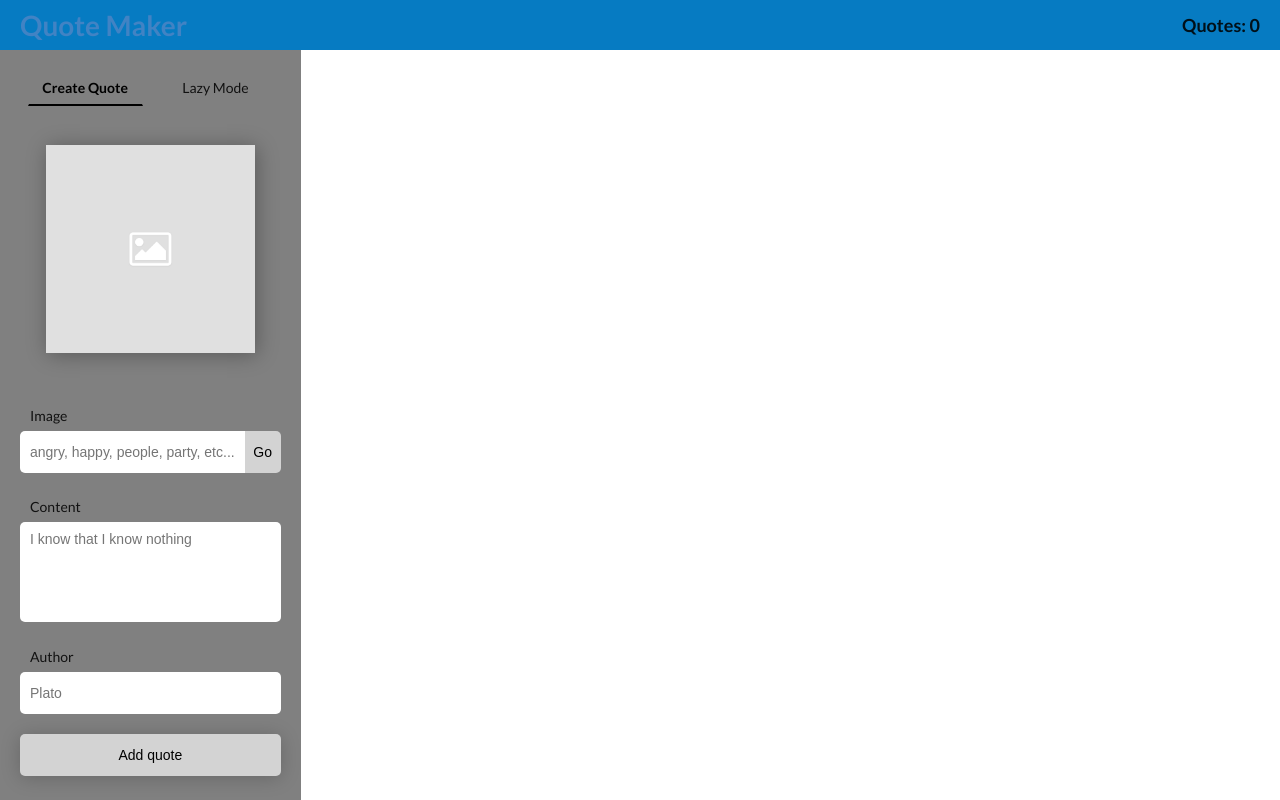
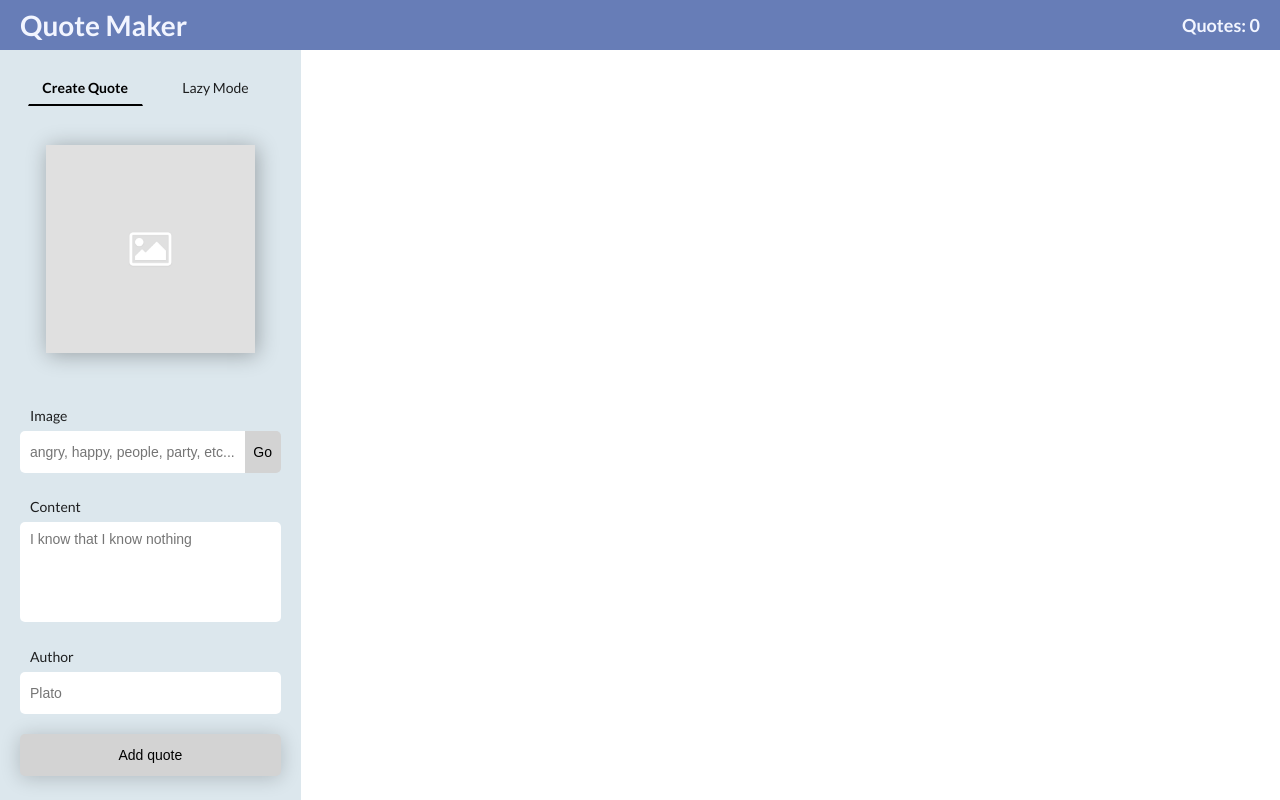
Before and after one commit to Sebachowa/colvin-test, a React (Create React App) app: page / in a window 1280 px wide. Built offline with nearby package versions, Linux system fonts and the light colour scheme.

Commit message:
Add some general styling to the app

```diff
--- a/public/index.html
+++ b/public/index.html
@@ -24,7 +24,7 @@
       Learn how to configure a non-root public URL by running `npm run build`.
     -->
     <title>Colvin Test</title>
-    <link href="https://fonts.googleapis.com/css?family=Bad+Script|Dosis:300" rel="stylesheet">
+    <link href="https://fonts.googleapis.com/css?family=Roboto|Bad+Script|Dosis:300" rel="stylesheet">
   </head>
   <body>
     <noscript>You need to enable JavaScript to run this app.</noscript>
--- a/src/components/App.js
+++ b/src/components/App.js
@@ -8,12 +8,13 @@ import Navbar from './Navbar'
 const Wrapper = styled.div`
   width: 100vw;
   height: 100vh;
-`
+`;
+
 const Content = styled.div`
   display: flex;
   flex-direction: row;
   height: calc(100% - 50px);
-`
+`;
 
 const App = () => {
   return (
--- a/src/components/HomeSidebar/styled.js
+++ b/src/components/HomeSidebar/styled.js
@@ -3,7 +3,7 @@ import styled from 'styled-components'
 export const SidebarContainer = styled.div`
   width: 30%;
   min-height: 100%;
-  background: gray;
+  background: #DCE7ED;
   padding: 20px;
   display: flex;
   flex-direction: column;
--- a/src/components/Navbar/index.js
+++ b/src/components/Navbar/index.js
@@ -6,7 +6,9 @@ import { NavbarContainer, Logo, Counter } from './styled.js'
 const Navbar = (props) => {
   return (
     <NavbarContainer>
-      <Logo><Link to={'/'}>Quote Maker</Link></Logo>
+      <Link to={'/'}>
+        <Logo>Quote Maker</Logo>
+      </Link>
       <Counter>Quotes: {props.quotesLength}</Counter>
     </NavbarContainer>
   )
--- a/src/components/Navbar/styled.js
+++ b/src/components/Navbar/styled.js
@@ -2,7 +2,7 @@ import styled from 'styled-components'
 
 export const NavbarContainer = styled.nav`
 width: 100%;
-background: #067bc2;
+background: #677DB7;
 padding: 0 20px;
 display: flex;
 justify-content: space-between;
@@ -12,9 +12,12 @@ align-items: center;
 export const Logo = styled.h1`
   line-height: 50px;
   margin: 0px;
+  color: #F2F5FF;
+
 `;
 
 export const Counter = styled.h3`
   line-height: 50px;
   margin: 0px;
+  color: #F2F5FF;
 `;
--- a/src/components/QuoteShow/index.js
+++ b/src/components/QuoteShow/index.js
@@ -76,7 +76,7 @@ class QuoteShow extends React.Component {
   }
 
   render () {
-    const { image, content, author } = this.props.quote;
+    const { image, content, author, isEdit } = this.props.quote;
     return (
       <Container>
         <ShowSidebar onExportToPDF={this.exportToPDF}/>
@@ -86,8 +86,8 @@ class QuoteShow extends React.Component {
             </MessageContainer>
             <Card id="card" image={image}>
               <QuoteContent>
-                <QuoteBody ref={this.content} contentEditable={this.props.isEdit}>{content}</QuoteBody>
-                <QuoteAuthor ref={this.author} contentEditable={this.props.isEdit}>{author}</QuoteAuthor>
+                <QuoteBody ref={this.content} contentEditable={isEdit}>{content}</QuoteBody>
+                <QuoteAuthor ref={this.author} contentEditable={isEdit}>{author}</QuoteAuthor>
               </QuoteContent>
             </Card>
             <ButtonContainer>
--- a/src/components/ShowOptions/index.js
+++ b/src/components/ShowOptions/index.js
@@ -4,7 +4,6 @@ import { setEditMode, setDeleteMode } from './../../actions'
 import { ButtonContainer, Button } from './styled'
 
 const ShowOptions = props => {
-  console.log(props)
     return (
       <ButtonContainer>
         <Button onClick={props.onExportToPDF}>Export as PDF</Button>
--- a/src/components/ShowSidebar/styled.js
+++ b/src/components/ShowSidebar/styled.js
@@ -3,7 +3,7 @@ import styled from 'styled-components'
 export const SidebarContainer = styled.div`
   width: 30%;
   min-height: 100%;
-  background: gray;
+  background: #DCE7ED;
   padding: 20px;
   display: flex;
   flex-direction: column;
```
